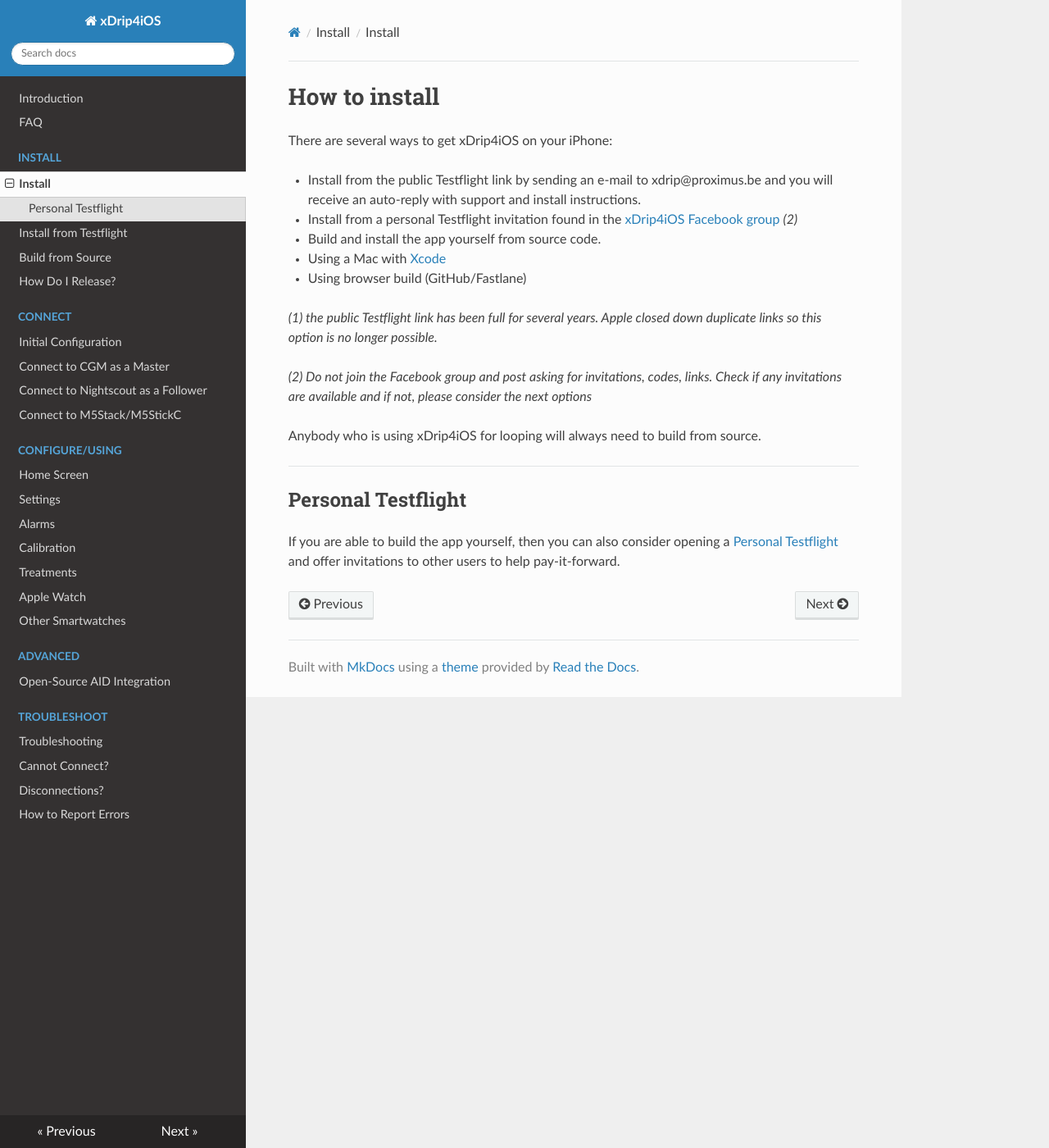
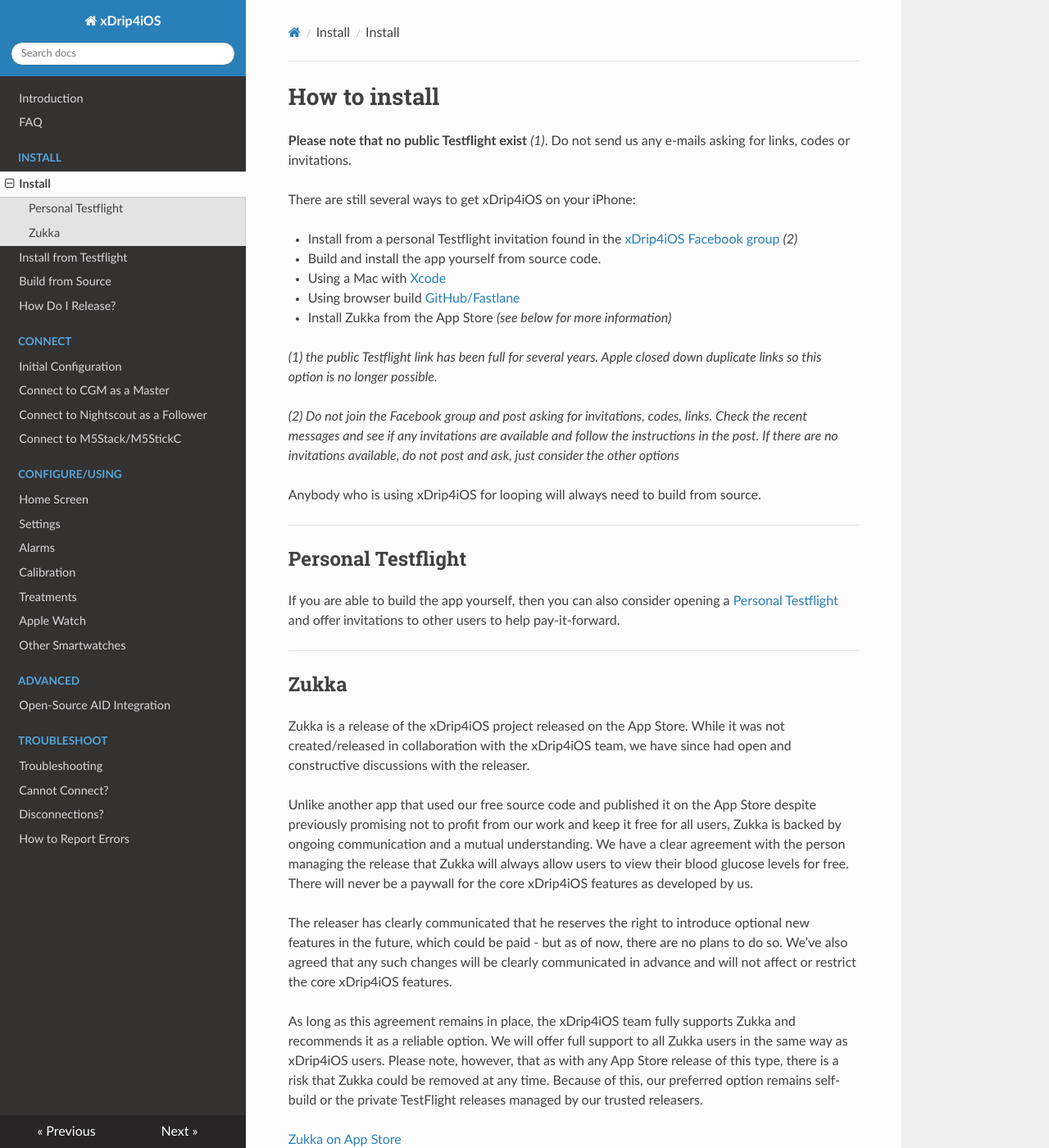
Before and after one commit to paulplant/xdrip4ios_docs, an MkDocs documentation site: the page built from docs/install/install.md, in a window 1280 px wide and 1400 px high. Shown: the whole window at 82% size. Built offline with MkDocs 1.6.1, drawn with Linux system fonts in a browser that asks for light colours; nearby versions of some CDN libraries.

Commit message:
updates 250801

```diff
--- a/docs/install/install.md
+++ b/docs/install/install.md
@@ -1,16 +1,20 @@
 # How to install
 
-There are several ways to get xDrip4iOS on your iPhone:
+**Please note that no public Testflight exist** *(1)*. Do not send us any e-mails asking for links, codes or invitations.
 
-- Install from the public Testflight link by sending an e-mail to xdrip@proximus.be and you will receive an auto-reply with support and install instructions.
-- Install from a personal Testflight invitation found in the [xDrip4iOS Facebook group](https://www.facebook.com/groups/853994615056838)  *(2)*
+There are still several ways to get xDrip4iOS on your iPhone:
+
+- Install from a personal Testflight invitation found in the [xDrip4iOS Facebook group](https://www.facebook.com/groups/853994615056838) *(2)*
 - Build and install the app yourself from source code.
   - Using a Mac with [Xcode](build.md)
-  - Using browser build (GitHub/Fastlane)
+  - Using browser build [GitHub/Fastlane](https://github.com/JohanDegraeve/xdripswift/blob/3f658bc086de099bee8cad8526c24efdc6f722c5/fastlane/testflight.md)
+- Install Zukka from the App Store *(see below for more information)*
 
 *(1) the public Testflight link has been full for several years. Apple closed down duplicate links so this option is no longer possible.*
 
-*(2) Do not join the Facebook group and post asking for invitations, codes, links. Check if any invitations are available and if not, please consider the next options*
+*(2) Do not join the Facebook group and post asking for invitations, codes, links. Check the recent messages and see if any invitations are available and follow the instructions in the post. If there are no invitations available, do not post and ask, just consider the other options*
+
+
 
 Anybody who is using xDrip4iOS for looping will always need to build from source.
 
@@ -18,3 +22,18 @@ ___
 ## Personal Testflight
 
 If you are able to build the app yourself, then you can also consider opening a [Personal Testflight](personal_testflight.md) and offer invitations to other users to help pay-it-forward.
+
+___
+## Zukka
+
+Zukka is a release of the xDrip4iOS project released on the App Store. While it was not created/released in collaboration with the xDrip4iOS team, we have since had open and constructive discussions with the releaser.
+
+Unlike another app that used our free source code and published it on the App Store despite previously promising not to profit from our work and keep it free for all users, Zukka is backed by ongoing communication and a mutual understanding. We have a clear agreement with the person managing the release that Zukka will always allow users to view their blood glucose levels for free. There will never be a paywall for the core xDrip4iOS features as developed by us.
+
+The releaser has clearly communicated that he reserves the right to introduce optional new features in the future, which could be paid - but as of now, there are no plans to do so. We’ve also agreed that any such changes will be clearly communicated in advance and will not affect or restrict the core xDrip4iOS features.
+
+As long as this agreement remains in place, the xDrip4iOS team fully supports Zukka and recommends it as a reliable option.
+We will offer full support to all Zukka users in the same way as xDrip4iOS users.
+Please note, however, that as with any App Store release of this type, there is a risk that Zukka could be removed at any time. Because of this, our preferred option remains self-build or the private TestFlight releases managed by our trusted releasers.
+
+[Zukka on App Store](https://apps.apple.com/en/app/zukka/id6743448282)
```
